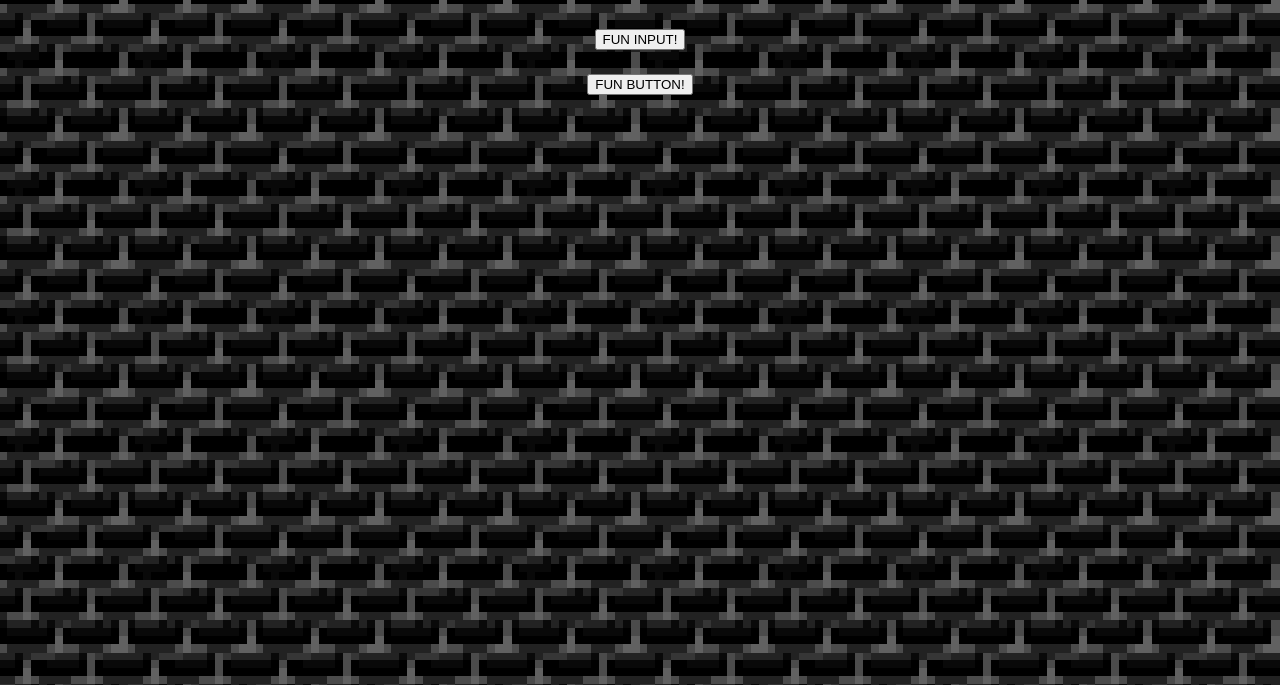
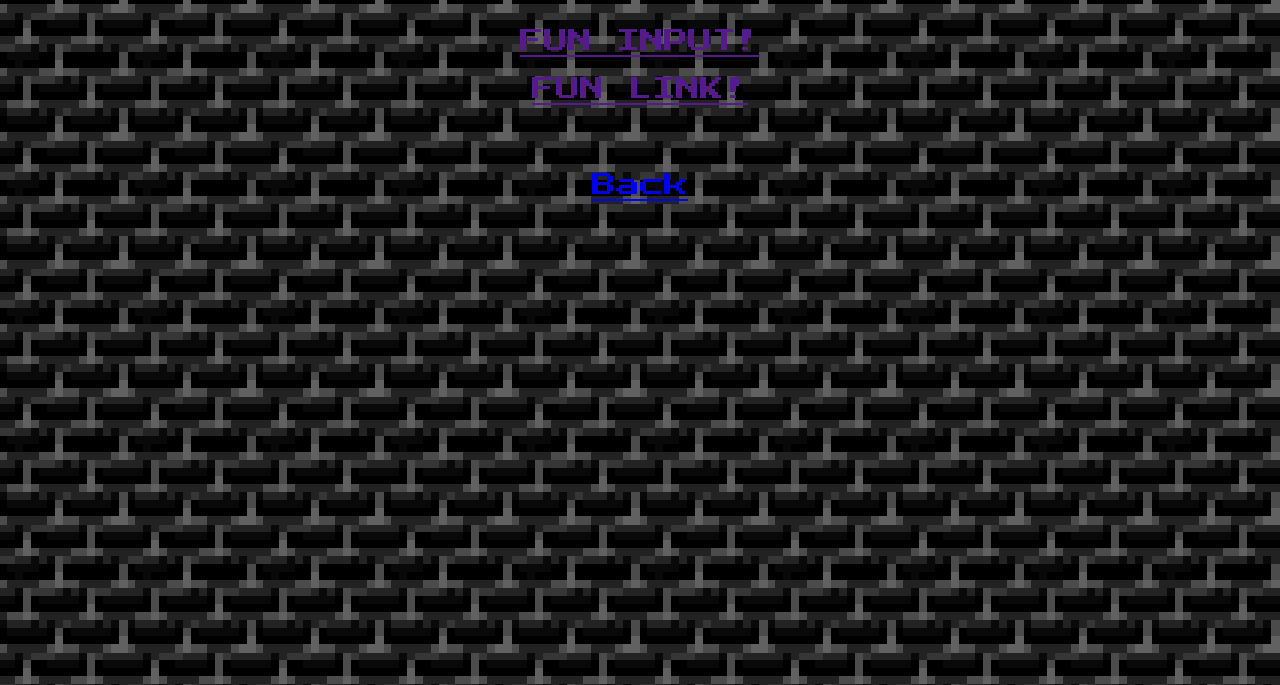
Before and after one commit to SeboTime/SeboTime.github.io, a plain HTML site: page Fun/index.html in a window 1280 px wide. Shown: the part 115-800 px from the top of the page. Drawn offline with Linux system fonts and the light colour scheme.

Commit message:
Back Buttons / Buttons to links

```diff
--- a/Fun/index.html
+++ b/Fun/index.html
@@ -10,10 +10,14 @@
             <h1>SeboTime:Fun</h1>
         </div>
         <div>
-            <button onclick="FunInputButton()">FUN INPUT!</button>
+            <a href="" onclick="FunInputLink()">FUN INPUT!</a>
             <br>
             <br>
-            <button onclick="FunButton()">FUN BUTTON!</button>
+            <a href="" onclick="FunLink()">FUN LINK!</a>
         </div>
+        <br>
+        <br>
+        <br>
+        <a href="../">Back</a>
     </body>
 </html>
--- a/Fun/script.js
+++ b/Fun/script.js
@@ -1,6 +1,7 @@
-function FunInputButton() {
+function FunInputLink() {
     prompt("FUN INPUT!")
 }
-function FunButton() {
-    alert("FUN BUTTON!")
+
+function FunLink() {
+    alert("FUN LINK!")
 }
--- a/script.js
+++ b/script.js
@@ -1,3 +1,3 @@
-function InfoButton() {
+function InfoLink() {
     alert("This website is scripted by @SeboTime.")
 }
```
Also changed, not shown: GoodMusic/index.html (+4 -0 lines), Max/Info/index.html (+4 -0 lines), Max/Music/index.html (+4 -0 lines), Max/index.html (+4 -0 lines), Media/index.html (+4 -0 lines), index.html (+3 -6 lines).
